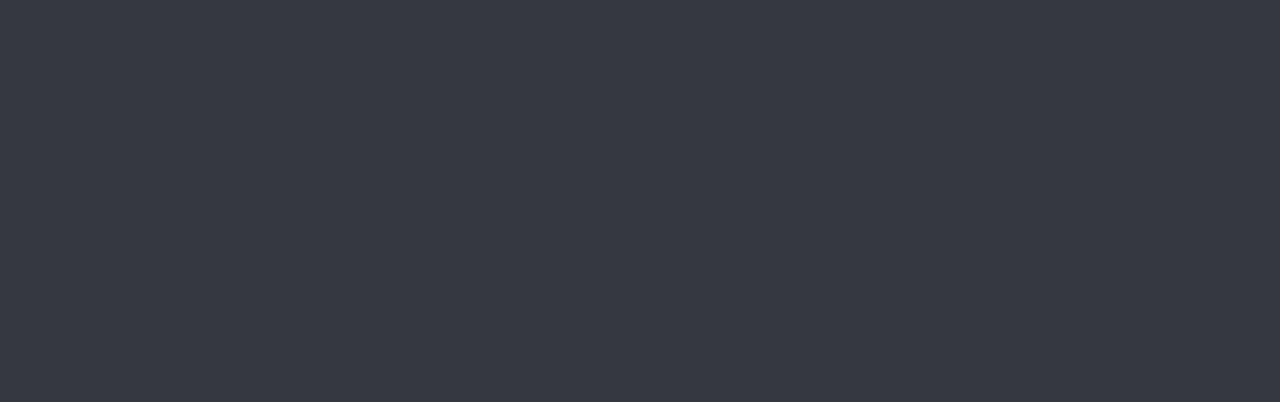
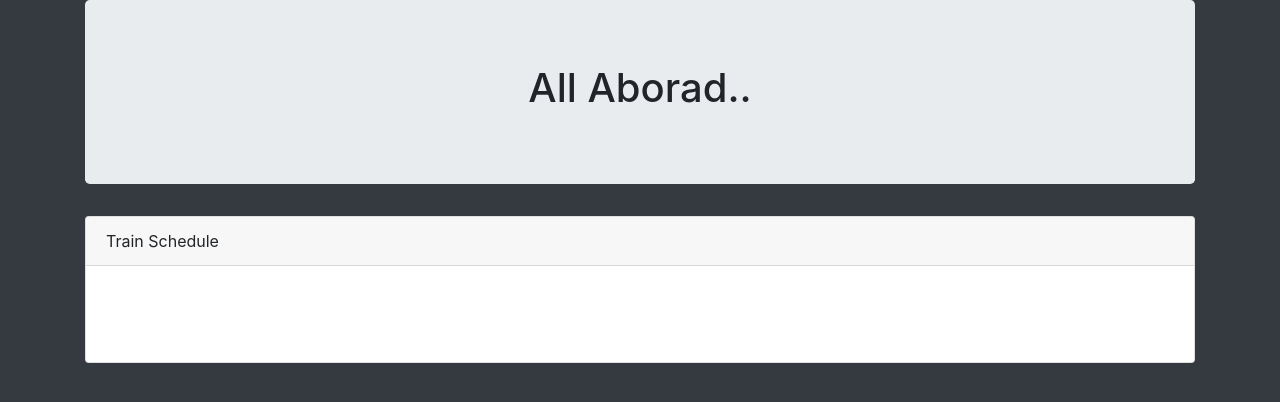
Before and after one commit to dkaj1990/TrainScheduler, a plain HTML site: page index.html in a window 1280 px wide. Drawn offline with nearby package versions, Linux system fonts and the light colour scheme.

Commit message:
Added a card to hold train schedule

```diff
--- a/index.html
+++ b/index.html
@@ -10,7 +10,28 @@
 
 </head>
 <body class="bg-dark">
-    <div>
+    <div class="container">
+
+        <!--Jumbotron-->
+        <div class="jumbotron">
+            <h1 class="text-center">All Aborad..</h1>
+        </div>
+
+        <div class="row">
+            <!--Train schedule card-->
+            <div class="col-lg-12">
+                <div class="card card-default">
+                    <div class="card-header">
+                        Train Schedule
+                    </div>
+                    <div class="card-body p-5">
+
+                    </div>
+
+                </div>
+            </div>
+
+        </div>
 
 
     </div>
```
